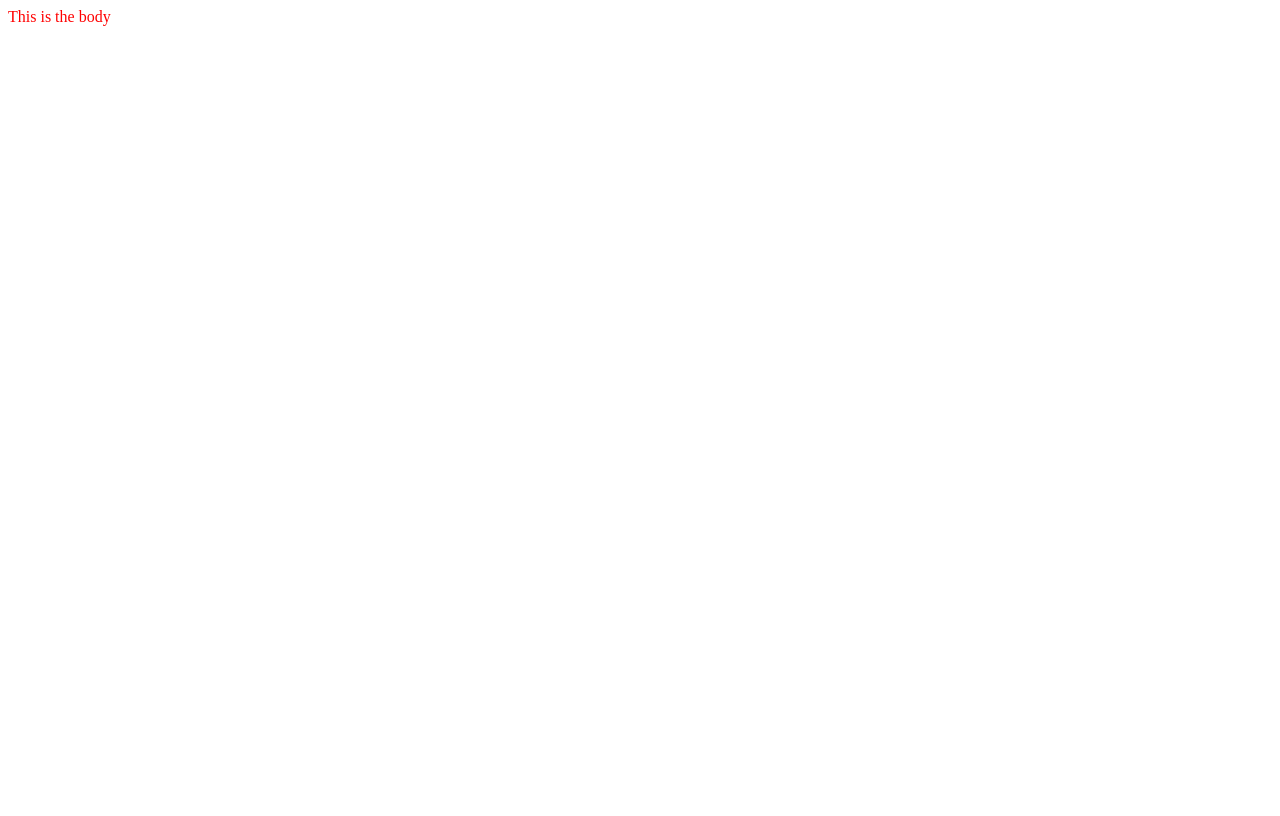
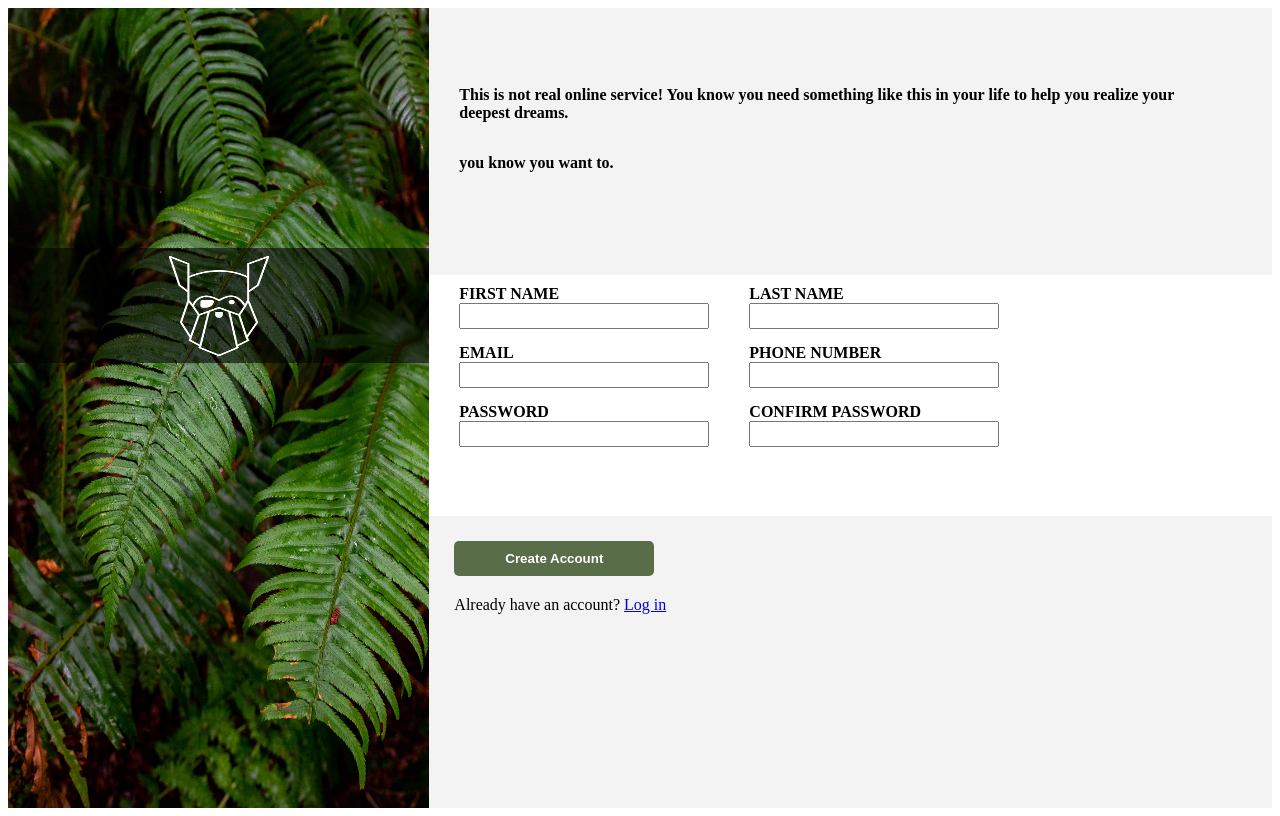
Before and after one commit to mrsuber/odin_project_20_signup_form_html_css, a plain HTML site: page index.html in a window 1280 px wide. Drawn offline with Linux system fonts and the light colour scheme.

Commit message:
the oding asignment complet

```diff
--- a/index.html
+++ b/index.html
@@ -7,7 +7,66 @@
 	<link rel="stylesheet" href="./styles.css" />
 	</head>
 	<body>
-	This is the body
+		<section class="section1">
+			<div>
+			<div class="odin-img">
+				<img src="images/odin-lined.png" alt="odin-logo" />
+
+			</div>
+			<div class="side-image">
+				<img class="side-image-i" src="images/halie-west-25xggax4bSA-unsplash.jpg" alt="side-image" />
+			</div>
+		</div>
+
+
+		</section>
+
+		<section class="section2">
+			<div class="text">
+				<p> This is not real online service! You know you need something like this in your life to help you
+				 realize your deepest dreams.</p>
+				 <p>you know you want to.</p>
+			</div>
+
+			<div class="form">
+					<form>
+							<div class="form-group">
+								<label for="firstname">First Name</label>
+								<input type="text" name="firstname" value="">
+							</div>
+
+							<div class="form-group">
+								<label for="lastname">Last Name</label>
+								<input type="text" name="lastname" value="">
+							</div>
+
+							<div class="form-group">
+								<label for="email">Email</label>
+								<input type="text" name="email" value="">
+							</div>
+
+							<div class="form-group">
+								<label for="phone">Phone Number</label>
+								<input type="text" name="phone" value="">
+							</div>
+
+							<div class="form-group">
+								<label for="password">Password</label>
+								<input type="password" name="password" value="">
+							</div>
+
+							<div class="form-group">
+								<label for="cf_password">Confirm password</label>
+								<input type="password" name="cf_password" value="">
+							</div>
+					</form>
+			</div>
+
+			<div class="button">
+				<button>create account</button>
+				<div> Already have an account? <a href="#">Log in</a></div>
+			</div>
+		</section>
 	</body>
 
 </html>
--- a/styles.css
+++ b/styles.css
@@ -1,2 +1,108 @@
 body{
-	color:red;}
+  display: flex;
+
+}
+.section1{
+  width: 50vw;
+  flex: 1;
+  position: relative;
+}
+
+.section2{
+  width: 50vw;
+  flex:2;
+  background-color: #f3f3f3;
+  display: flex;
+  flex-direction: column;
+
+
+}
+.text{
+  flex: 1;
+  display: flex;
+  flex-direction: column;
+  justify-content: center;
+  font-weight: bold;
+    margin-left: 30px;
+    width: 90%;
+    padding-bottom:25px;
+}
+.form{
+  flex: 1;
+  background-color: #fff;
+
+}
+.button{
+  flex: 1;
+  margin: 25px;
+}
+
+.side-image-i{
+  width: 100%;
+  height: 100%;
+}
+
+.side-image{
+  width: 100%;
+  height: 100vh;
+}
+
+.odin-img{
+  height: 115px;
+  width: 100%;
+  background: #00000094;
+  position: absolute;
+  display: flex;
+    align-items: center;
+    justify-content: center;
+    top:30%;
+}
+
+.odin-img img{
+  height: 100px;
+  width: 100px;
+}
+
+form{
+  margin: 10px;
+  display: flex;
+  flex-wrap: wrap;
+width: 80%;
+}
+.form-group{
+display: flex;
+flex-direction: column;
+width: 250px;
+margin: 0 20px;
+}
+
+input{
+  height: 20px;
+  margin-bottom: 15px;
+}
+
+button{
+  background-color: #596D48;
+    color: white;
+    font-weight: bold;
+    padding: 10px;
+    width: 200px;
+    border: none;
+    border-radius: 5px;
+    margin-bottom: 20px;
+    text-transform: capitalize;
+}
+
+label{
+  text-transform: uppercase;
+  font-weight: bold;
+}
+
+.auto{
+  position: absolute;
+
+  top:10;
+}
+.auto p{
+  color: white;
+}
```
Also changed, not shown: images/Norse-Bold.otf (added), images/halie-west-25xggax4bSA-unsplash.jpg (added), images/odin-lined.png (added), sign-up-form.png (added).
